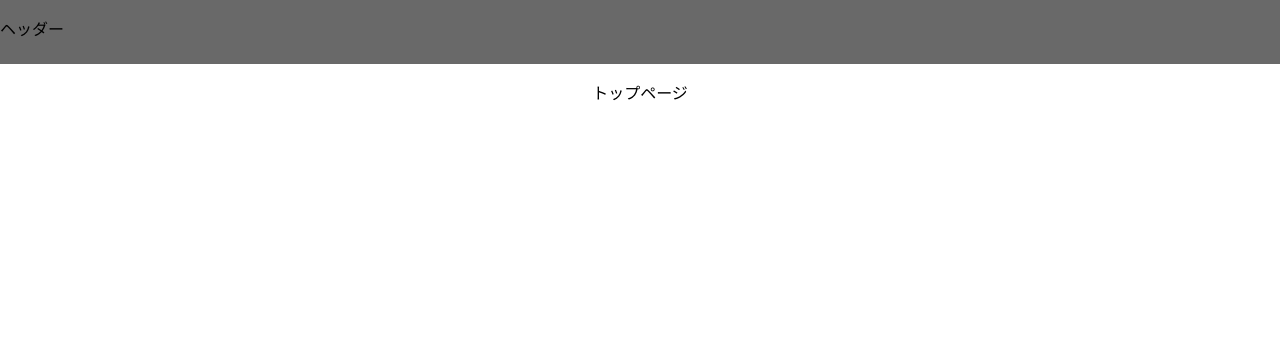
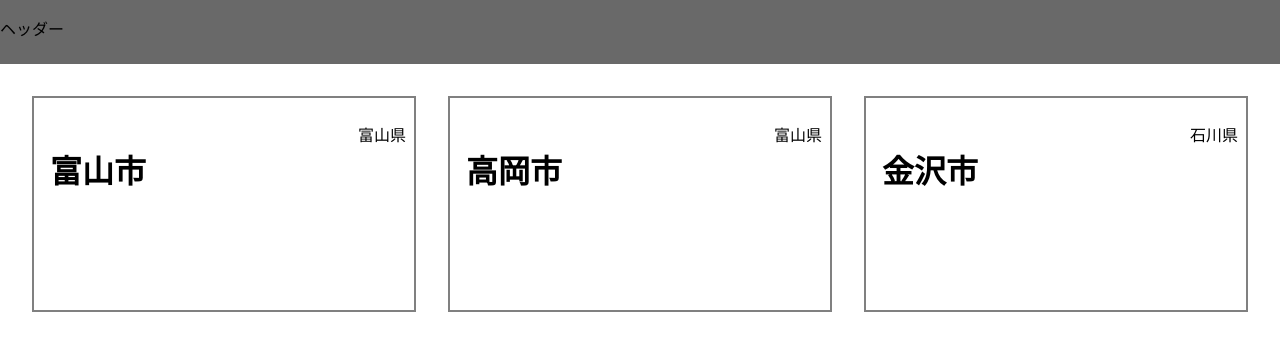
Before and after one commit to koke-desu/open-data-app, a Next.js app: page / in a window 1280 px wide. Shown: the top 350 px of the page. Built offline with nearby package versions, Linux system fonts and the light colour scheme.

Commit message:
トップページのレイアウト用コンポーネントを作成

```diff
--- /dev/null
+++ b/components/layout/TopPage/TopPage.module.css
@@ -0,0 +1,7 @@
+.container {
+  padding: 2rem;
+  width: 100%;
+  display: grid;
+  grid-template-columns: repeat(3, 1fr);
+  gap: 2rem;
+}
--- /dev/null
+++ b/components/layout/TopPage/TopPage.tsx
@@ -0,0 +1,21 @@
+import React from "react";
+import { useCities } from "../../../database/useCities";
+import CityCard from "../../model/city/CityCard";
+import style from "./TopPage.module.css";
+type Props = {};
+
+const TopPage: React.VFC<Props> = ({}) => {
+  const { data, error } = useCities();
+
+  if (error) return <p>error</p>;
+  if (!data) return <p>loading</p>;
+
+  return (
+    <div className={style.container}>
+      {data.map((city) => (
+        <CityCard key={`city-list-${city.id}`} city={city} />
+      ))}
+    </div>
+  );
+};
+export default TopPage;
--- a/pages/index.tsx
+++ b/pages/index.tsx
@@ -1,12 +1,11 @@
 import type { NextPage } from "next";
-import Head from "next/head";
-import Image from "next/image";
 import PageLayout from "../components/layout/pageLayout/PageLayout";
+import TopPage from "../components/layout/TopPage/TopPage";
 
 const Home: NextPage = () => {
   return (
     <PageLayout>
-      <p>トップページ</p>
+      <TopPage />
     </PageLayout>
   );
 };
```
